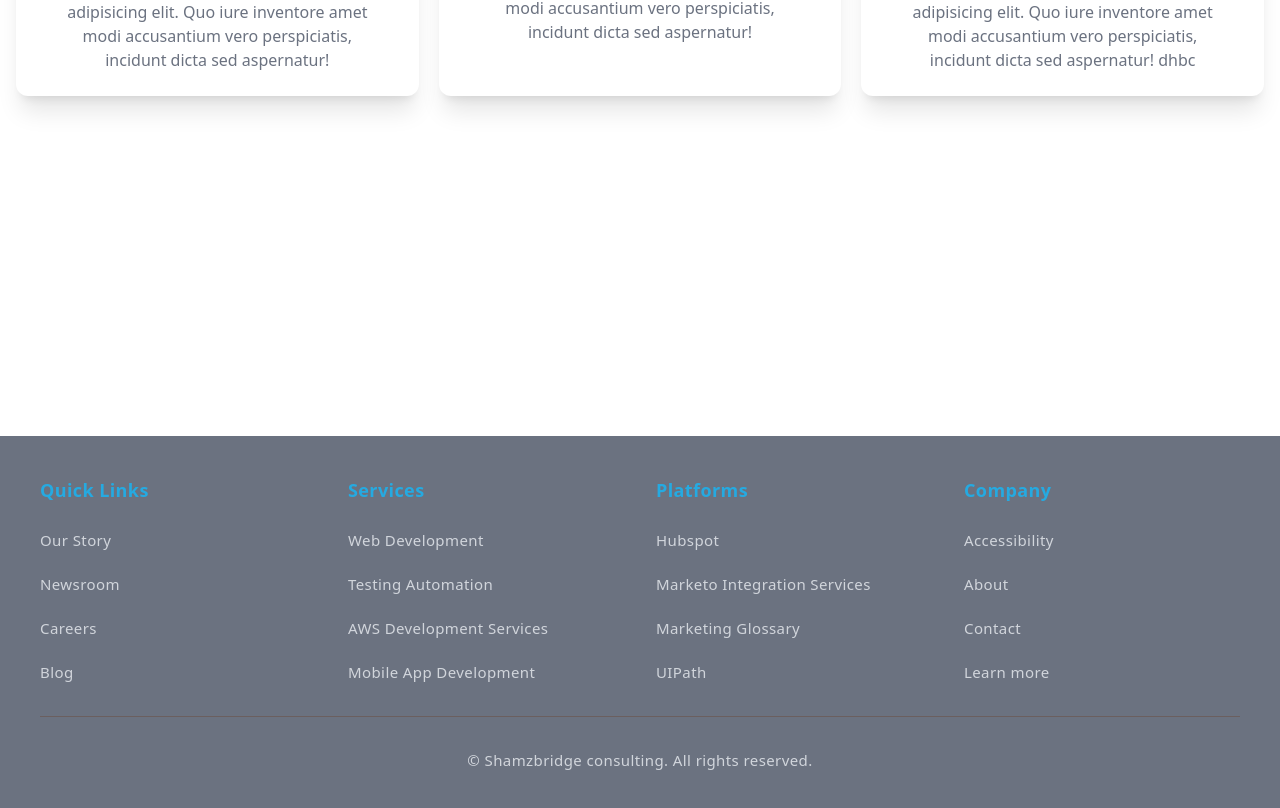
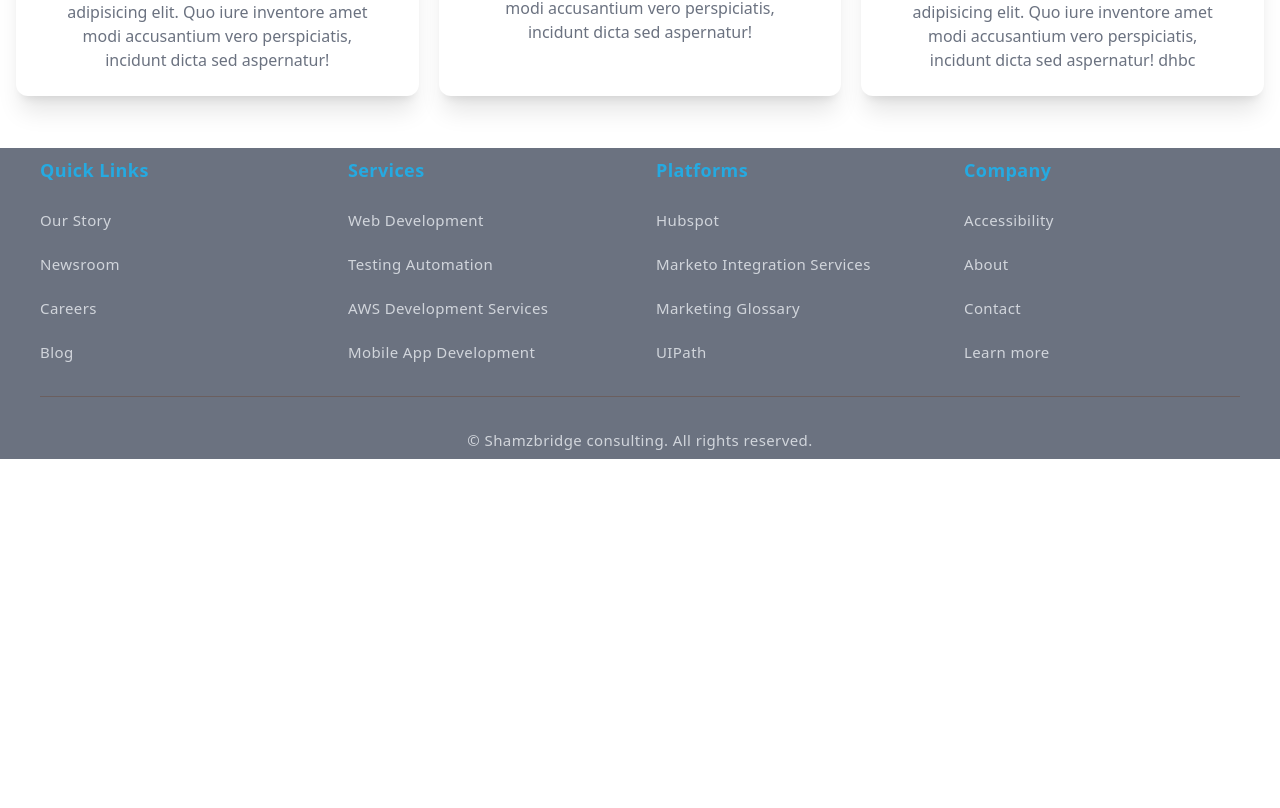
Before and after one commit to sundayuchegbu/shamzbridge, a React (Create React App) app: page / in a window 1280 px wide. Shown: the part 2340-3148 px from the top of the page. After the commit the page ends 2799 px from the top, so only its background shows below. Built offline with nearby package versions, Linux system fonts and the light colour scheme.

Commit message:
fixed margin with respect to the footer

```diff
--- a/src/components/Footer.jsx
+++ b/src/components/Footer.jsx
@@ -2,7 +2,7 @@ import React from "react";
 
 const Footer = () => {
   return (
-    <footer className="font-sans tracking-wide bg-gray-500 py-10 px-10">
+    <footer className="font-sans tracking-wide bg-gray-500 py-2 md:-mt-72  px-10">
       <div className="grid grid-cols-1 sm:grid-cols-2 lg:grid-cols-4 gap-8">
         <div>
           <h4 className="text-[#25aae1] font-semibold text-lg mb-6">
```
